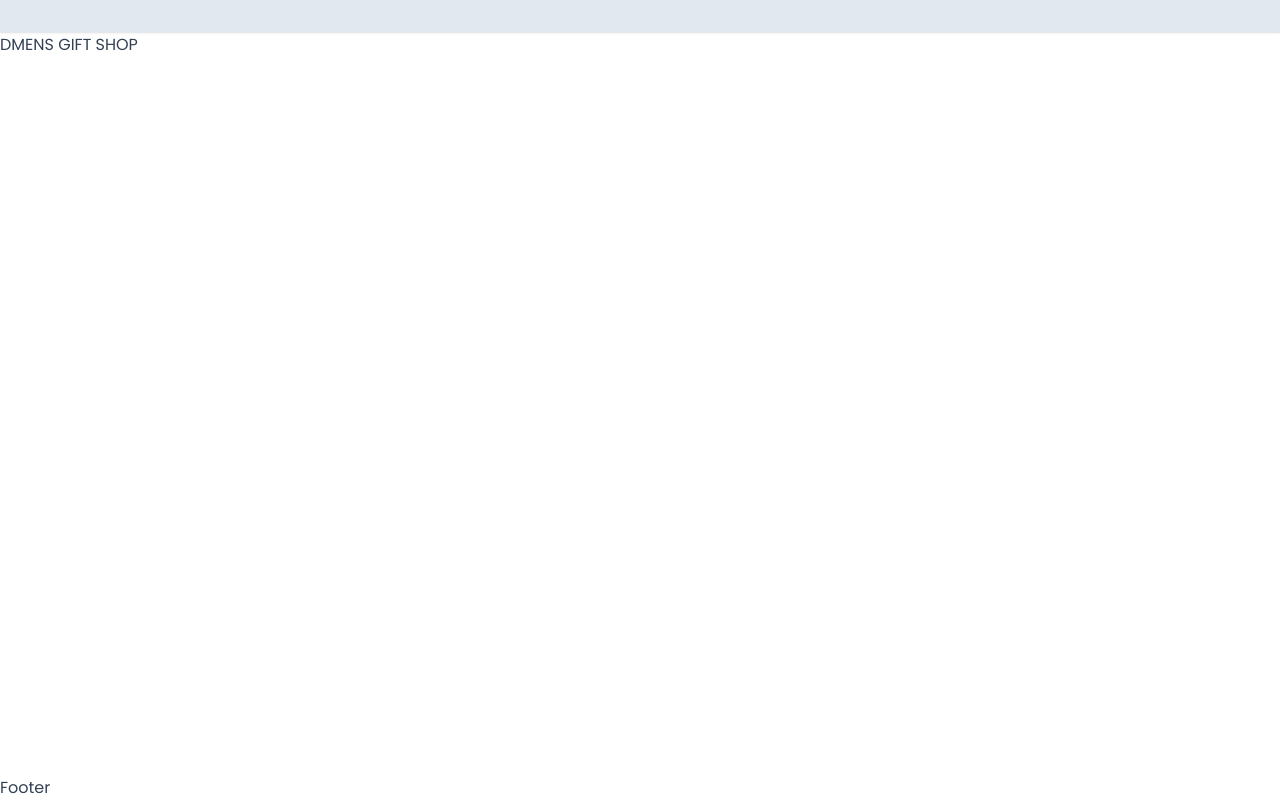
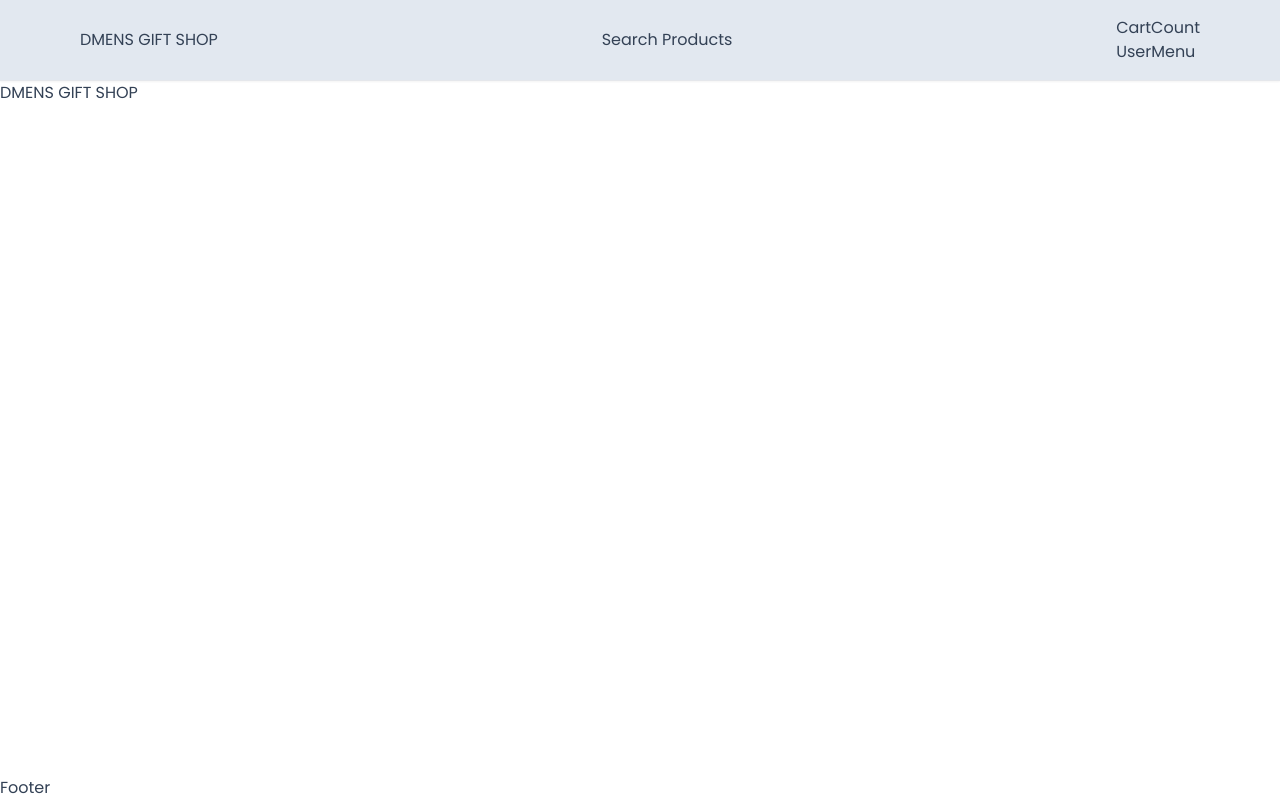
Before and after one commit to DenzelMswazi/dmens, a Next.js app: page / in a window 1280 px wide. Built offline with nearby package versions, Linux system fonts and the light colour scheme.

Commit message:
navbar classes

```diff
--- a/app/components/nav/Navbar.tsx
+++ b/app/components/nav/Navbar.tsx
@@ -1,3 +1,4 @@
+import Link from "next/link";
 import Container from "../Container";
 
 const Navbar = () => {
@@ -5,7 +6,14 @@ const Navbar = () => {
       <div className="sticky top-0 w-full bg-slate-200 z-30 shadow-sm">
         <div className="py-4 border-b-[1px]">
           <Container>
-
+            <div className="flex items-center justify-between gap-3 md-gap-0">
+              <Link href={"/"}>DMENS GIFT SHOP</Link>
+              <div>Search Products</div>
+              <div>
+                <div>CartCount</div>
+                <div>UserMenu</div>
+              </div>
+            </div>
           </Container>
         </div>
       </div>
```
